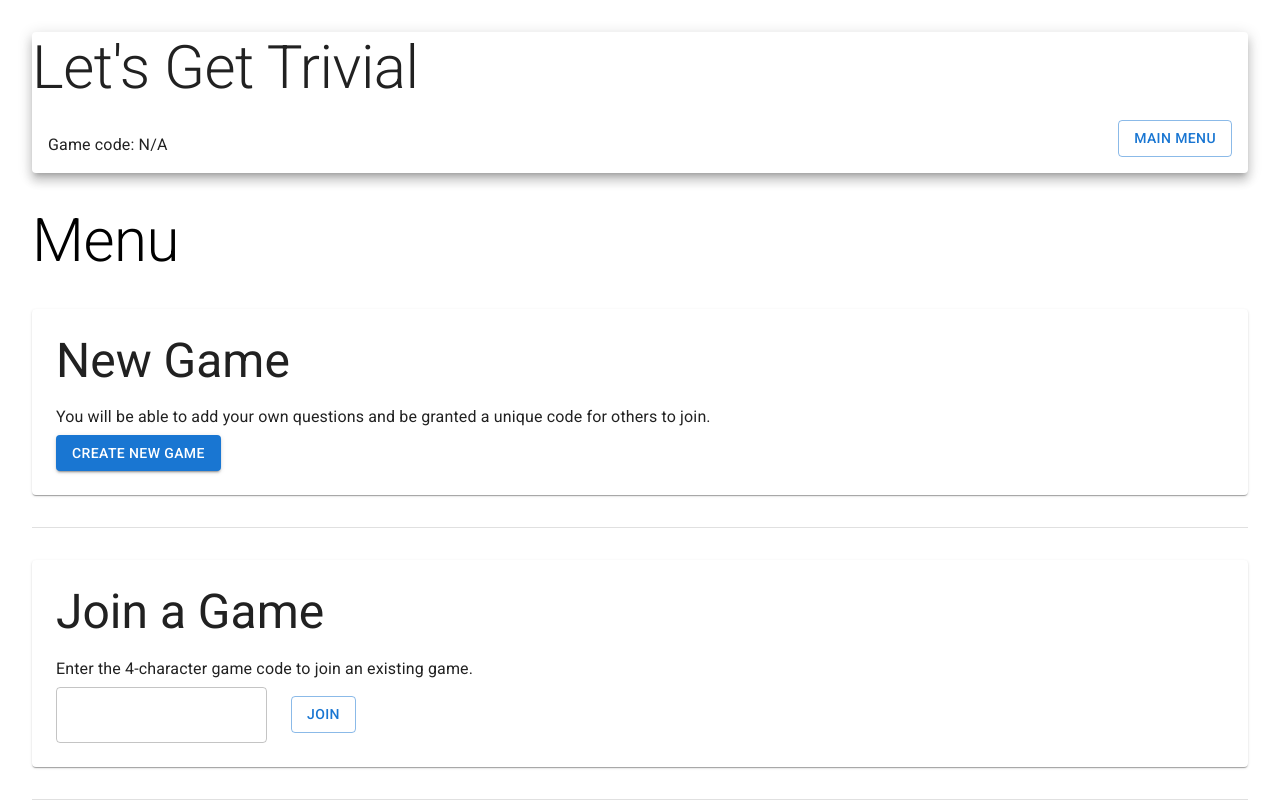
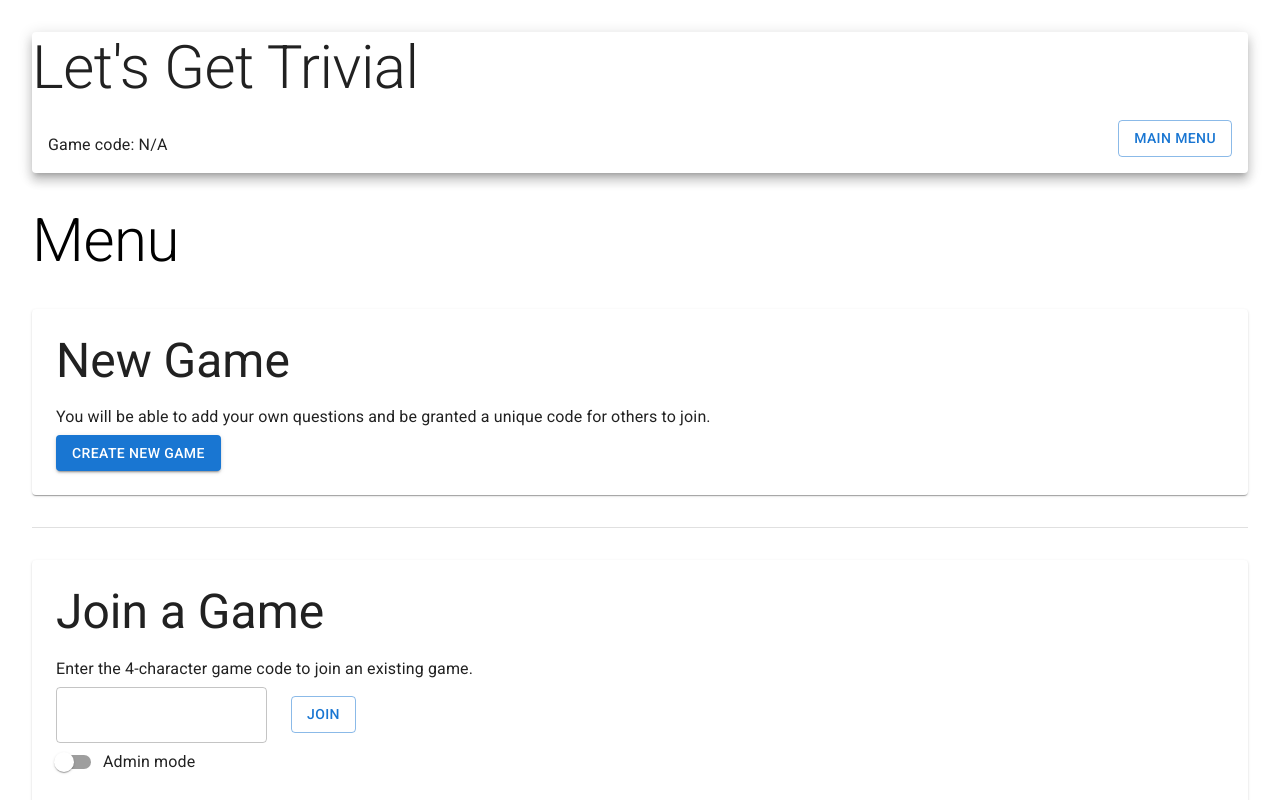
Before and after one commit to leovolving/trivia, a React (Create React App) app in the folder app/: page / in a window 1280 px wide. Shown: the top 800 px of the page. Built offline with nearby package versions, Linux system fonts and the light colour scheme.

Commit message:
non-admin mode

```diff
--- a/app/src/ContextWrapper.js
+++ b/app/src/ContextWrapper.js
@@ -30,15 +30,16 @@ const ContextWrapper = ({ children }) => {
     setQuestions((game.questions || []).map(transformId));
   };
 
-  const openGame = (key, isCode = false) => {
+  const openGame = (key, isCode = false, joiningAsAdmin = true) => {
     const route = "game/" + (isCode ? `code/${key}` : key);
     return fetch(endpoint(route), { method: "GET" })
       .then(json)
       .then((g) => {
         setGameId(g._id);
-        setAdmin(true);
-        setView(VIEWS.admin);
+        setAdmin(joiningAsAdmin);
+        setView(joiningAsAdmin ? VIEWS.admin : VIEWS.game);
         resetSubDocuments(g);
+        // TODO: only add if not already in adminGames
         if (isCode) setAdminGames([...adminGames, g]);
       })
       .catch(console.error);
--- a/app/src/pages/Game.jsx
+++ b/app/src/pages/Game.jsx
@@ -12,7 +12,7 @@ import { GameQuestionModal, Scoreboard } from "../components";
 import { useAppContext } from "../ContextWrapper";
 
 const Game = () => {
-  const { categories, questions } = useAppContext();
+  const { categories, questions, isAdmin } = useAppContext();
 
   const [openQuestion, setOpenQuestion] = useState(null);
   const [isScoreboardOpen, setScoreboardOpen] = useState(false);
@@ -54,6 +54,7 @@ const Game = () => {
                         className={
                           q.isAnswered ? "game-question__answered" : ""
                         }
+                        disabled={!q.isAnswered && !isAdmin}
                       >
                         <CardContent sx={{ textAlign: "center" }}>
                           <b>{q.points}</b>
--- a/app/src/pages/Menu.jsx
+++ b/app/src/pages/Menu.jsx
@@ -4,6 +4,8 @@ import {
   Button,
   Card,
   Divider,
+  FormControlLabel,
+  Switch,
   Table,
   TableBody,
   TableCell,
@@ -23,6 +25,11 @@ const Menu = () => {
     useAppContext();
 
   const [gameCode, setGameCode] = useState("");
+  const [adminSwitchOn, setAdminSwitchOn] = useState(false);
+
+  const toggleAdminSwitch = (event) => {
+    setAdminSwitchOn(event.target.checked);
+  };
 
   const createNewGame = () => {
     return fetch(endpoint("game/new"), { method: "POST" })
@@ -43,7 +50,7 @@ const Menu = () => {
 
   const joinGame = (e) => {
     e.preventDefault();
-    openGame(gameCode, true);
+    openGame(gameCode, true, adminSwitchOn);
   };
 
   return (
@@ -85,6 +92,16 @@ const Menu = () => {
               Join
             </Button>
           </div>
+          <FormControlLabel
+            control={
+              <Switch
+                checked={adminSwitchOn}
+                onChange={toggleAdminSwitch}
+                color="success"
+              />
+            }
+            label="Admin mode"
+          />
         </form>
       </Card>
       <Divider />
```
